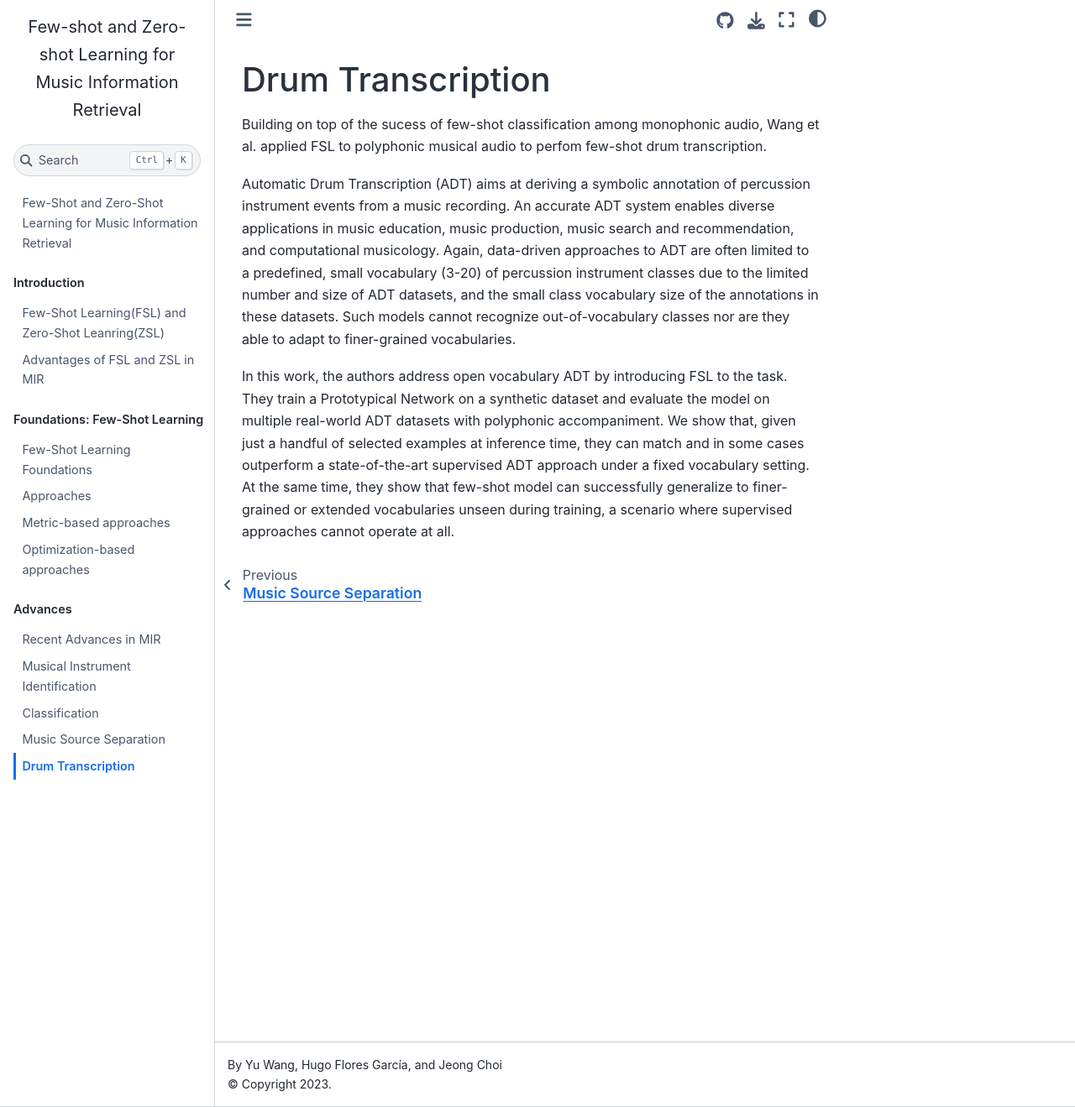
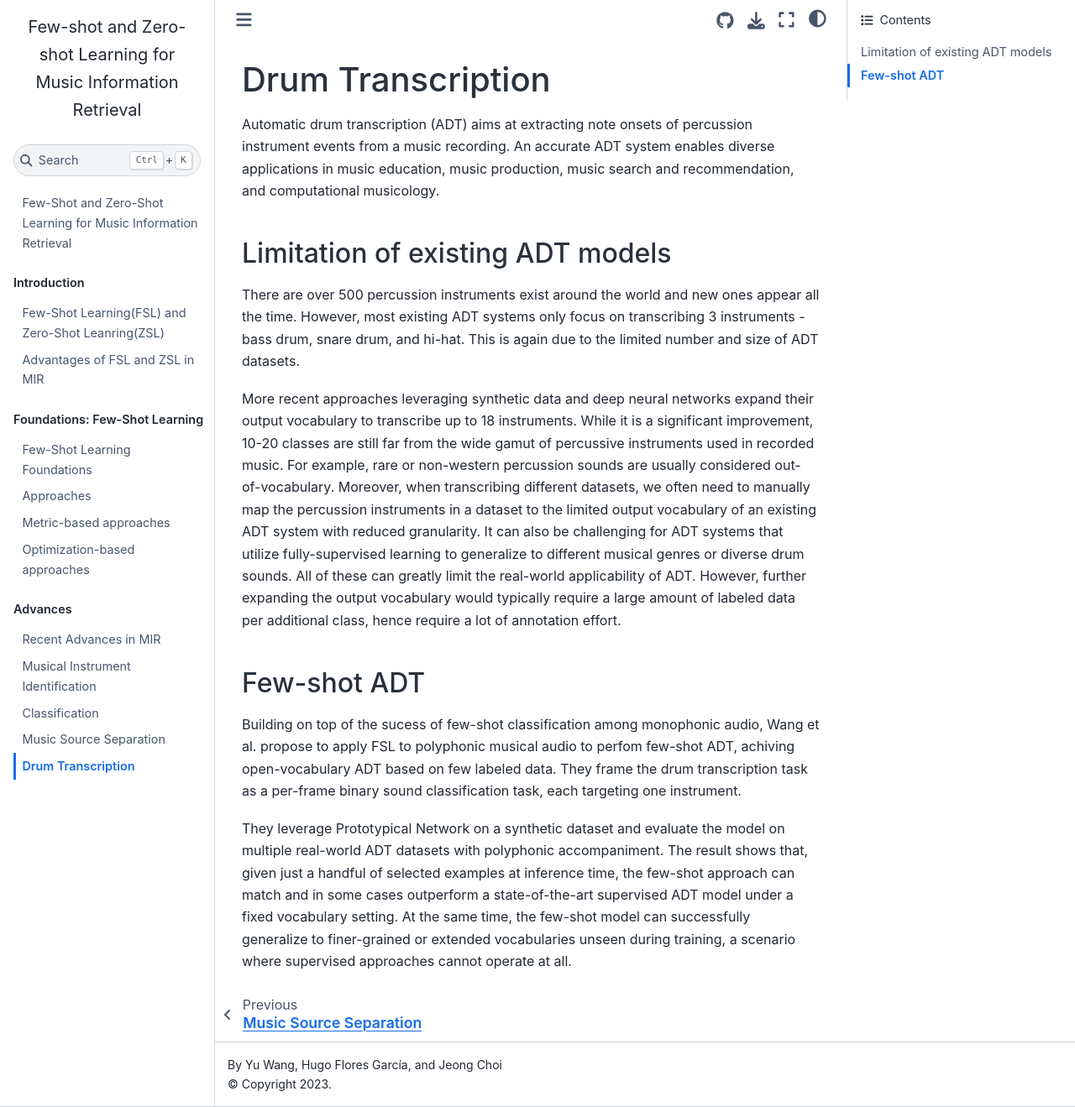
Before and after one commit to music-fsl-zsl/tutorial, a Jupyter Book: the page built from book/advances/transcription.md, in a window 1280 px wide and 1319 px high. Shown: the whole window at 84% size. Built offline with Jupyter Book 1.0.4 settings and Sphinx 7.4.7 and the Sphinx Book theme 1.1.4, drawn with Linux system fonts in a browser that asks for light colours.

Commit message:
add content of few-shot-adt

```diff
--- a/book/advances/transcription.md
+++ b/book/advances/transcription.md
@@ -1,7 +1,16 @@
 # Drum Transcription
 
-Building on top of the sucess of few-shot classification among monophonic audio, Wang et al. applied FSL to polyphonic musical audio to perfom few-shot drum transcription.
+Automatic drum transcription (ADT) aims at extracting note onsets of percussion instrument events from a music recording. An accurate ADT system enables diverse applications in music education, music production, music search and recommendation, and computational musicology.
 
-Automatic Drum Transcription (ADT) aims at deriving a symbolic annotation of percussion instrument events from a music recording. An accurate ADT system enables diverse applications in music education, music production, music search and recommendation, and computational musicology. Again, data-driven approaches to ADT are often limited to a predefined, small vocabulary (3-20) of percussion instrument classes due to the limited number and size of ADT datasets, and the small class vocabulary size of the annotations in these datasets. Such models cannot recognize out-of-vocabulary classes nor are they able to adapt to finer-grained vocabularies.
+## Limitation of existing ADT models
 
-In this work, the authors address open vocabulary ADT by introducing FSL to the task. They train a Prototypical Network on a synthetic dataset and evaluate the model on multiple real-world ADT datasets with polyphonic accompaniment. We show that, given just a handful of selected examples at inference time, they can match and in some cases outperform a state-of-the-art supervised ADT approach under a fixed vocabulary setting. At the same time, they show that few-shot model can successfully generalize to finer-grained or extended vocabularies unseen during training, a scenario where supervised approaches cannot operate at all.
+There are over 500 percussion instruments exist around the world and new ones appear all the time. However, most existing ADT systems only focus on transcribing 3 instruments - bass drum, snare drum, and hi-hat. This is again due to the limited number and size of ADT datasets.
+
+More recent approaches leveraging synthetic data and deep neural networks expand their output vocabulary to transcribe up to 18 instruments. While it is a significant improvement, 10-20 classes are still far from the wide gamut of percussive instruments used in recorded music. For example, rare or non-western percussion sounds are usually considered out-of-vocabulary. Moreover, when transcribing different datasets, we often need to manually map the percussion instruments in a dataset to the limited output vocabulary of an existing ADT system with reduced granularity. It can also be challenging for ADT systems that utilize fully-supervised learning to generalize to different musical genres or diverse drum sounds. All of these can greatly limit the real-world applicability of ADT. However, further expanding the output vocabulary would typically require a large amount of labeled data per additional class, hence require a lot of annotation effort.
+
+
+## Few-shot ADT
+
+Building on top of the sucess of few-shot classification among monophonic audio, Wang et al. propose to apply FSL to polyphonic musical audio to perfom few-shot ADT, achiving open-vocabulary ADT based on few labeled data. They frame the drum transcription task as a per-frame binary sound classification task, each targeting one instrument.
+
+They leverage Prototypical Network on a synthetic dataset and evaluate the model on multiple real-world ADT datasets with polyphonic accompaniment. The result shows that, given just a handful of selected examples at inference time, the few-shot approach can match and in some cases outperform a state-of-the-art supervised ADT model under a fixed vocabulary setting. At the same time, the few-shot model can successfully generalize to finer-grained or extended vocabularies unseen during training, a scenario where supervised approaches cannot operate at all.
```
